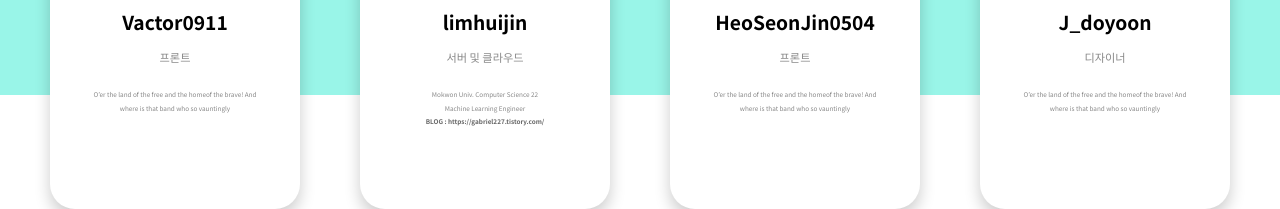
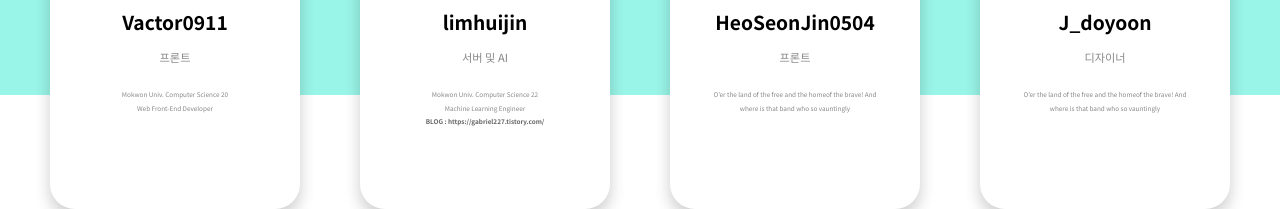
Before and after one commit to limhuijin/Painting_Creativity_React, a React (Vite) app: page /developers in a window 1280 px wide. Shown: the part 588-797 px from the top of the page. Built offline with nearby package versions, Linux system fonts and the light colour scheme.

Commit message:
개발자 소개글 수정

```diff
--- a/src/pages/Developers.jsx
+++ b/src/pages/Developers.jsx
@@ -115,23 +115,30 @@ const Developers = () => {
           <h2 className="noto-sans">Vactor0911</h2>
           <p id="role">프론트</p>
           <p id="description">
-            O&rsquo;er the land of the free and the homeof the brave! And where
-            is that band who so vauntingly
+            Mokwon Univ. Computer Science 20 <br />
+            Web Front-End Developer
           </p>
         </div>
         <div className="card">
           <img src="./src/assets/limhuijin.png" alt="profile"></img>
           <h2 className="noto-sans">limhuijin</h2>
-          <p id="role">서버 및 클라우드</p>
+          <p id="role">서버 및 AI</p>
           <p id="description">
             Mokwon Univ. Computer Science 22 <br />
             Machine Learning Engineer <br />
-            <a href="https://gabriel227.tistory.com/" target="_blank" style={{
-              color: "#666",
-              textDecoration: "none",
-              fontWeight: "bold",
-              textWrap: "nowrap"
-            }}>BLOG : https://gabriel227.tistory.com/</a> <br />
+            <a
+              href="https://gabriel227.tistory.com/"
+              target="_blank"
+              style={{
+                color: "#666",
+                textDecoration: "none",
+                fontWeight: "bold",
+                textWrap: "nowrap",
+              }}
+            >
+              BLOG : https://gabriel227.tistory.com/
+            </a>
+            <br />
           </p>
         </div>
         <div className="card">
```
